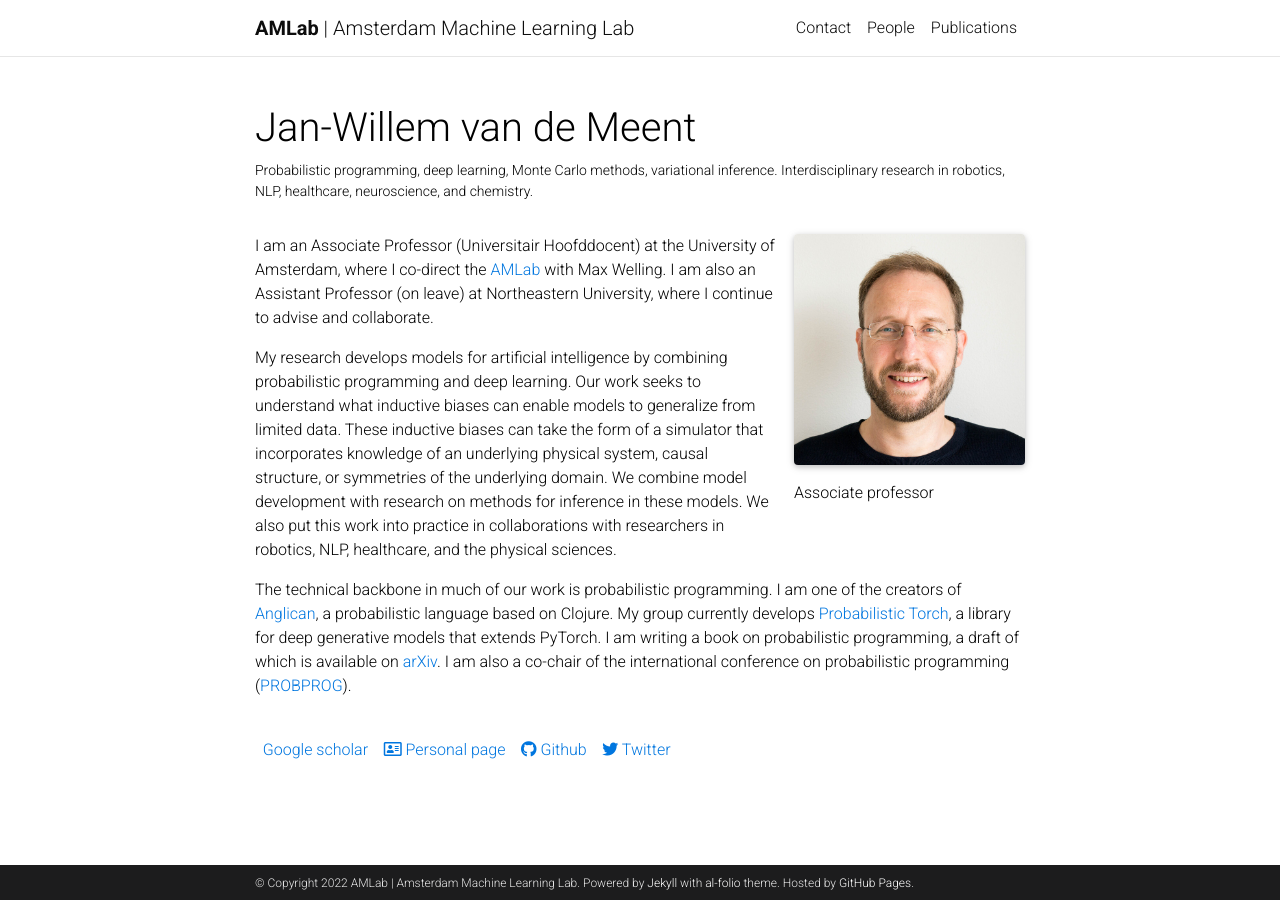
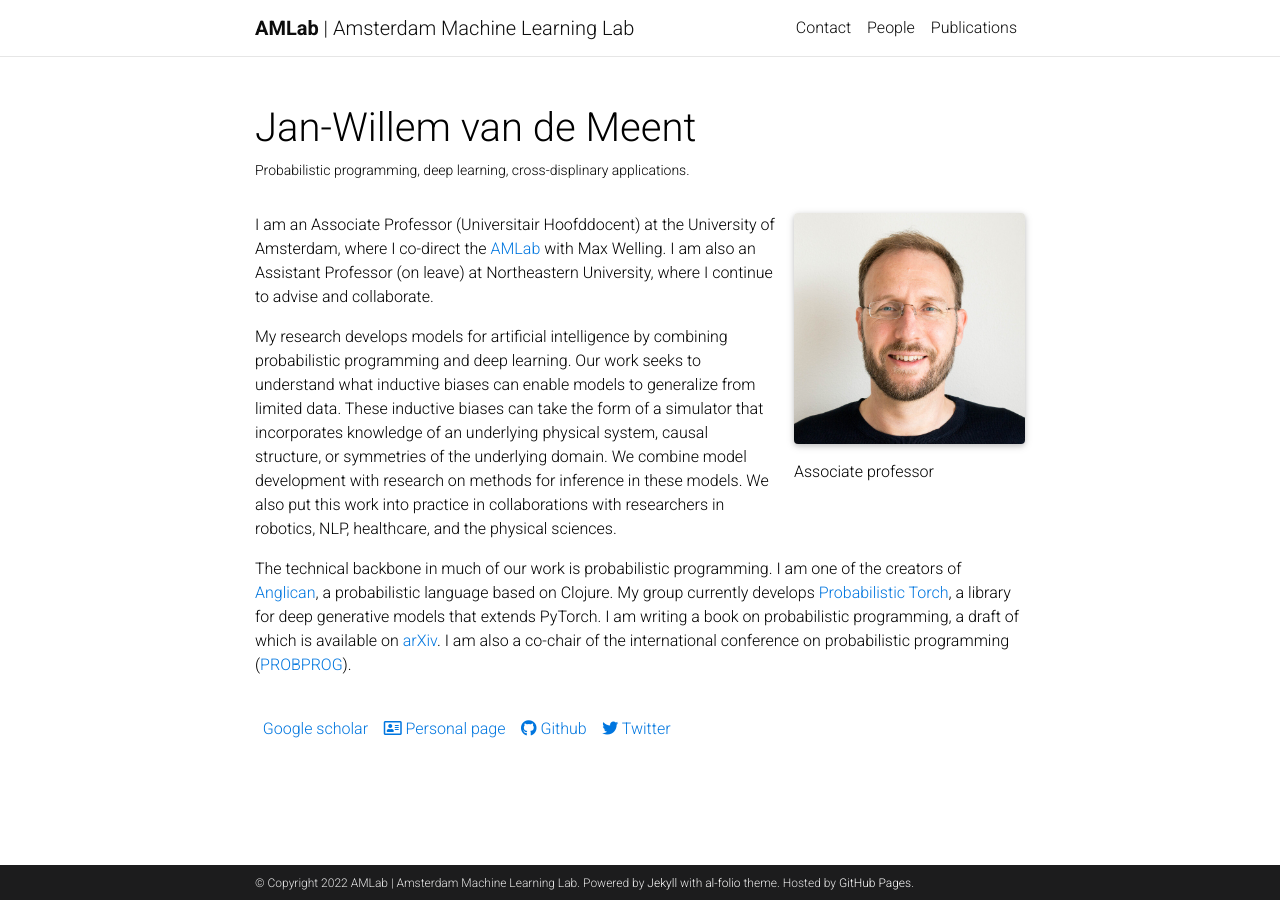
Before and after one commit to AMLab-Amsterdam/AMLab-Amsterdam.github.io, a Jekyll site: the page built from _people/JanWillemVanDeMeent.md, in a window 1280 px wide. Built offline with Jekyll 4.4.1, drawn with Linux system fonts in a browser that asks for light colours; full-size pictures stand in for the smaller copies a plugin makes; comment, search, counter and statistics services are not loaded; a style sheet for code colours, icons or effects is not loaded.

Commit message:
tweaked one-liner for Jan-Willem

```diff
--- a/_people/JanWillemVanDeMeent.md
+++ b/_people/JanWillemVanDeMeent.md
@@ -3,7 +3,7 @@ layout: person-page
 name: Jan-Willem van de Meent
 role: Associate professor
 lab: AMLab
-one_liner: Probabilistic programming, deep learning, Monte Carlo methods, variational inference. Interdisciplinary research in robotics, NLP, healthcare, neuroscience, and chemistry.
+one_liner: Probabilistic programming, deep learning, cross-displinary applications.
 description: |
     I am an Associate Professor (Universitair Hoofddocent) at the University of Amsterdam, where I co-direct the [AMLab](https://amlab.science.uva.nl/) with Max Welling. I am also an Assistant Professor (on leave) at Northeastern University, where I continue to advise and collaborate.
 
```
